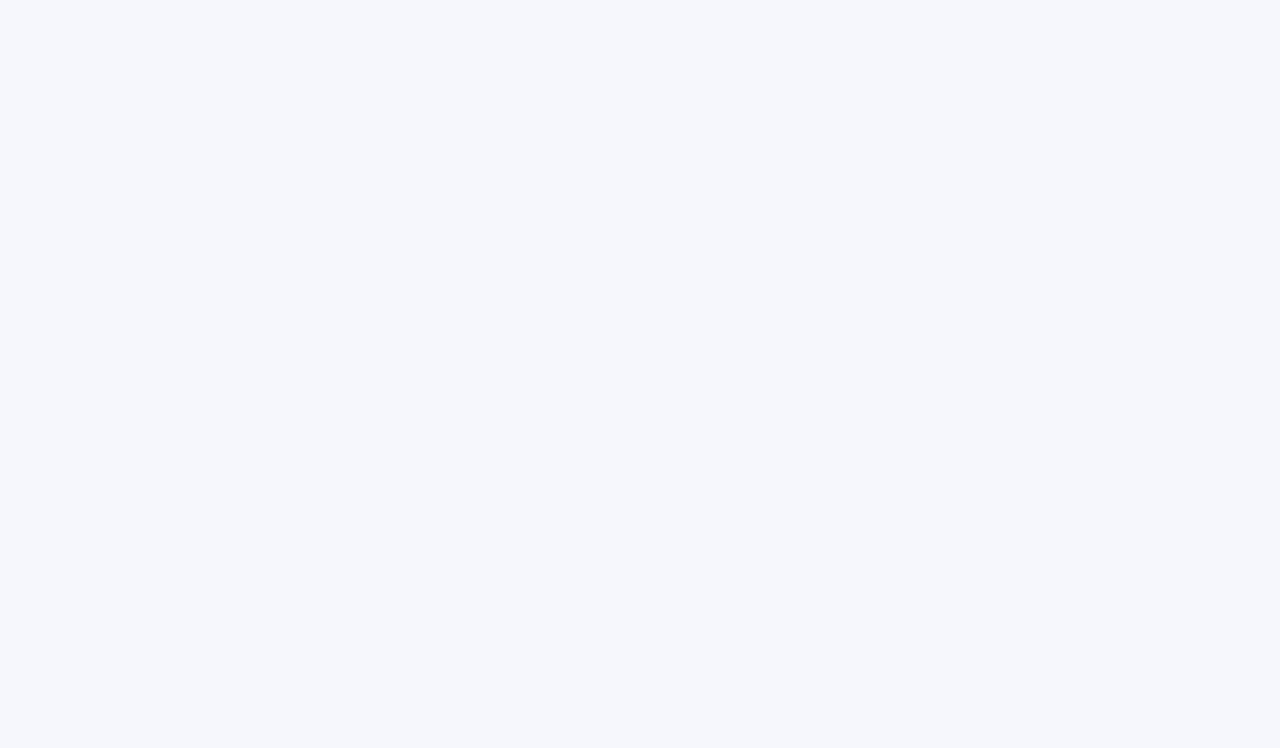
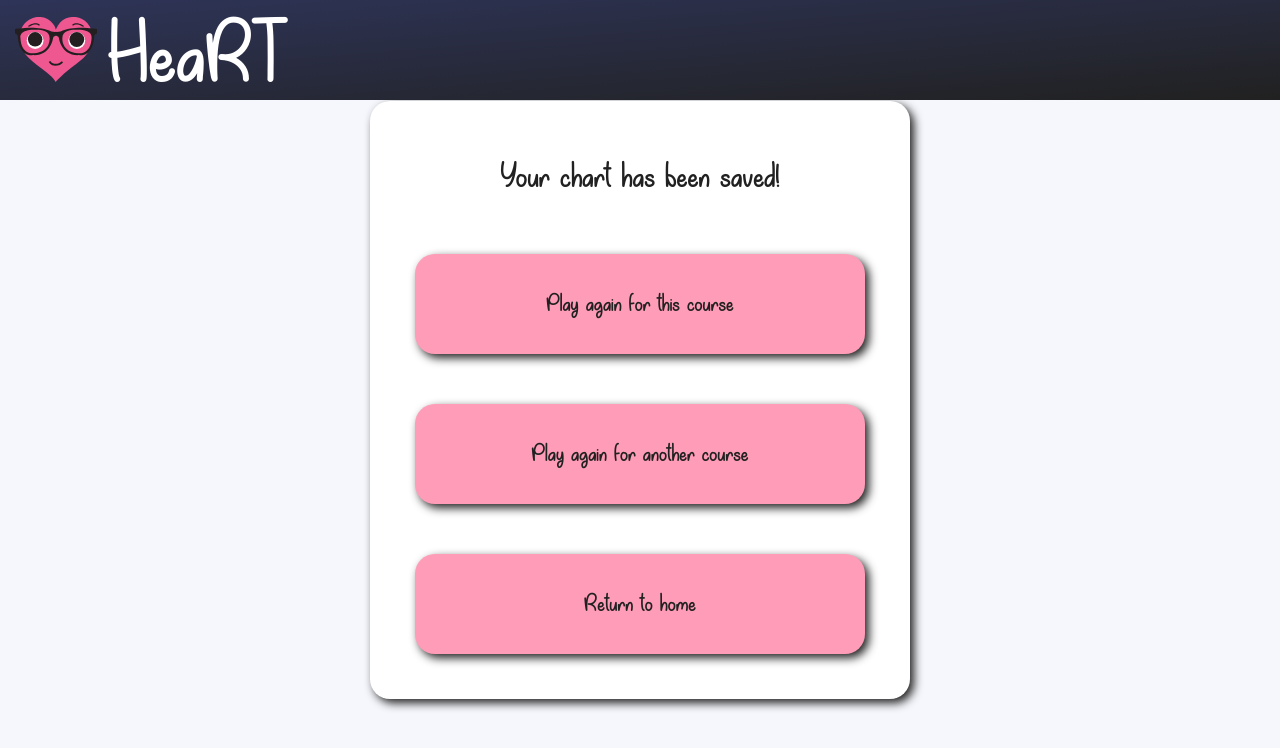
Before and after one commit to HeartUoA/HeaRT, a React (Create React App) app: page /Replay in a window 1280 px wide. Shown: the top 748 px of the page. Built offline with nearby package versions, Linux system fonts and the light colour scheme.

Commit message:
feat(front-end): added replay game page
Added replay game page that allows user to play a new game or go home

```diff
--- a/src/App.tsx
+++ b/src/App.tsx
@@ -2,6 +2,7 @@ import React from "react";
 import Homepage from "./pages/Homepage";
 import DisplayCards from "./pages/DisplayCards";
 import Preview from "./pages/Preview";
+import Replay from "./pages/Replay";
 import { BrowserRouter as Router, Route, Switch } from "react-router-dom";
 
 const App: React.FC = () => {
@@ -17,6 +18,9 @@ const App: React.FC = () => {
         <Route path="/Preview">
           <Preview />
         </Route>
+        <Route path="/Replay">
+          <Replay />
+        </Route>
       </Switch>
     </Router>
   );
--- a/src/pages/Homepage.tsx
+++ b/src/pages/Homepage.tsx
@@ -4,8 +4,6 @@ import { withRouter, RouteComponentProps } from "react-router-dom";
 import { Button, Typography } from "antd";
 import logo from "../assets/images/logo.svg";
 import "../styles/Homepage.css";
-
-type RouterProps = RouteComponentProps;
 
 const Homepage: React.FC<RouteComponentProps> = (props) => {
   const onPlayClick = () => {
--- /dev/null
+++ b/src/pages/Replay.tsx
@@ -0,0 +1,50 @@
+import React from "react";
+import { withRouter, RouteComponentProps } from "react-router-dom";
+
+import Header from "../components/Header";
+import { Button, Typography } from "antd";
+import "../styles/Replay.css";
+
+const Replay: React.FC<RouteComponentProps> = (props) => {
+  const playAgainForSameCourse = () => {
+    // TODO: Need to pass in the course/game ID to replay for the same course (or is it stored in Redux/Context API?)
+    props.history.push("/DisplayCards");
+  };
+
+  const playAgainForDifferentCourse = () => {
+    // TODO: Change URL here for course information page
+    // props.history.push("/DisplayCards");
+  };
+
+  const goToHomepage = () => {
+    // TODO: Must check if user is logged in. If logged in, take user to dashboard. Else take user to homepage.
+    props.history.push("/");
+  };
+
+  return (
+    <div className="Replay">
+      <Header />
+      <div className="Replay-Content">
+        <div className="Replay-Options-Panel">
+          <Typography className="Success-Text">
+            Your chart has been saved!
+          </Typography>
+          <Button className="Replay-Button" onClick={playAgainForSameCourse}>
+            Play again for this course
+          </Button>
+          <Button
+            className="Replay-Button"
+            onClick={playAgainForDifferentCourse}
+          >
+            Play again for another course
+          </Button>
+          <Button className="Replay-Button" onClick={goToHomepage}>
+            Return to home
+          </Button>
+        </div>
+      </div>
+    </div>
+  );
+};
+
+export default withRouter(Replay);
--- a/src/styles/Homepage.css
+++ b/src/styles/Homepage.css
@@ -71,5 +71,4 @@
 .Button-Text {
   font-size: 75px;
   margin: 0px;
-  cursor: pointer;
 }
--- /dev/null
+++ b/src/styles/Replay.css
@@ -0,0 +1,50 @@
+.Replay {
+  display: flex;
+  flex-direction: column;
+  min-height: 700px;
+  height: 100vh;
+}
+
+.Replay-Content {
+  /* margin: 100px 0px 0px 0px; */
+  padding: 50px;
+  display: flex;
+  flex-direction: column;
+  height: 100%;
+  justify-content: center;
+  align-items: center;
+}
+
+.Replay-Options-Panel {
+  display: flex;
+  flex-direction: column;
+  justify-content: space-between;
+  align-items: center;
+  background-color: white;
+  border-radius: 20px;
+  padding: 20px;
+  box-shadow: 4px 4px 10px #212121;
+  min-width: 40vw;
+}
+
+.Success-Text {
+  font-size: 40px;
+  margin: 25px 0px 20px 0px;
+  text-align: center;
+}
+
+.Replay-Button {
+  background-color: #ff9cb8;
+  min-height: 100px;
+  height: 10vh;
+  min-width: 450px;
+  width: 35vw;
+  margin: 25px;
+  font-size: 28px;
+}
+
+.Replay-Button:hover,
+.Replay-Button:focus {
+  background-color: #ffc4d3;
+  color: #212121;
+}
```
